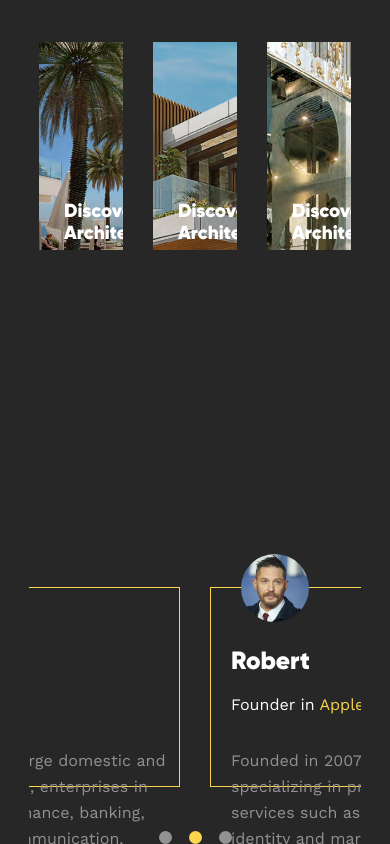
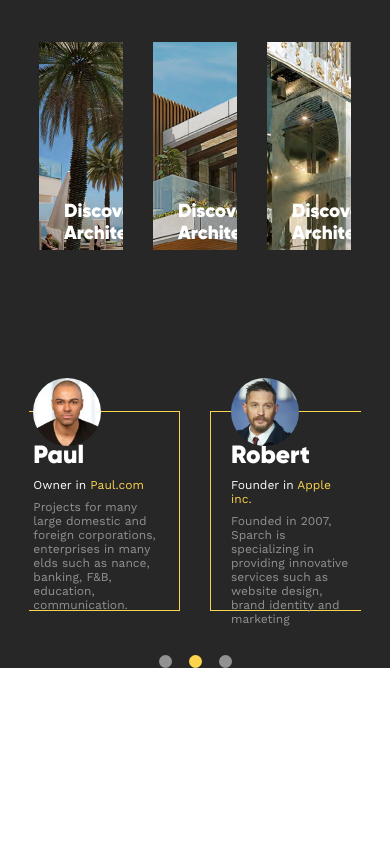
Before and after one commit to VitaliyM/agroshop, a React (Create React App) app: page / in a window 390 px wide. Shown: the part 4722-5566 px from the top of the page. After the commit the page ends 5390 px from the top, so only its background shows below. Built offline with nearby package versions, Linux system fonts and the light colour scheme; grey boxes are pictures that could not be loaded.

Commit message:
Inesvtor block

```diff
--- a/src/components/main/investorsSlider/investorsSlider.css
+++ b/src/components/main/investorsSlider/investorsSlider.css
@@ -29,7 +29,7 @@
 
 .investorSlide {
     border: 1px solid #FCD54C;
-    width: 525px;
+    width: 27.6vw;
     height: 311px;
     padding-left: 30px;
     position: relative;
@@ -127,7 +127,7 @@
 
 @media screen and (max-width: 1440px) {
     .investorSlide {
-        width: 480px;
+        width: 33.4vw;
     }
 }
 
@@ -141,15 +141,50 @@
     }
 
     .investorSlide {
-        width: 330px;
+        width: 32.3vw;
         height: 200px;
         padding-left: 20px;
+        padding-right: 23px;
     }
 
     .investor {
         width: 68px;
         height: 68px;
         top: -34px;
-        left: 30px;
+        left: 20px;
+    }
+
+    .quotes {
+        background-size: contain;
+        width: 40px;
+        height: 30px;
+        margin-top: 20px;
+        margin-right: 0;
+    }
+
+    .investorName {
+        margin-top: 8px;
+    }
+
+    .investorCompany {
+        margin-top: 8px;
+        font-size: 12px;
+        line-height: 14px;
+    }
+
+    .investorText {
+        margin-top: 8px;
+        font-size: 12px;
+        line-height: 14px;
     }
 }
+
+@media screen and (max-width: 768px) {
+    .investorsSliderWrap {
+        height: 234px;
+    }
+
+    .investorSlide {
+        width: 43vw;
+    }
+}
```
